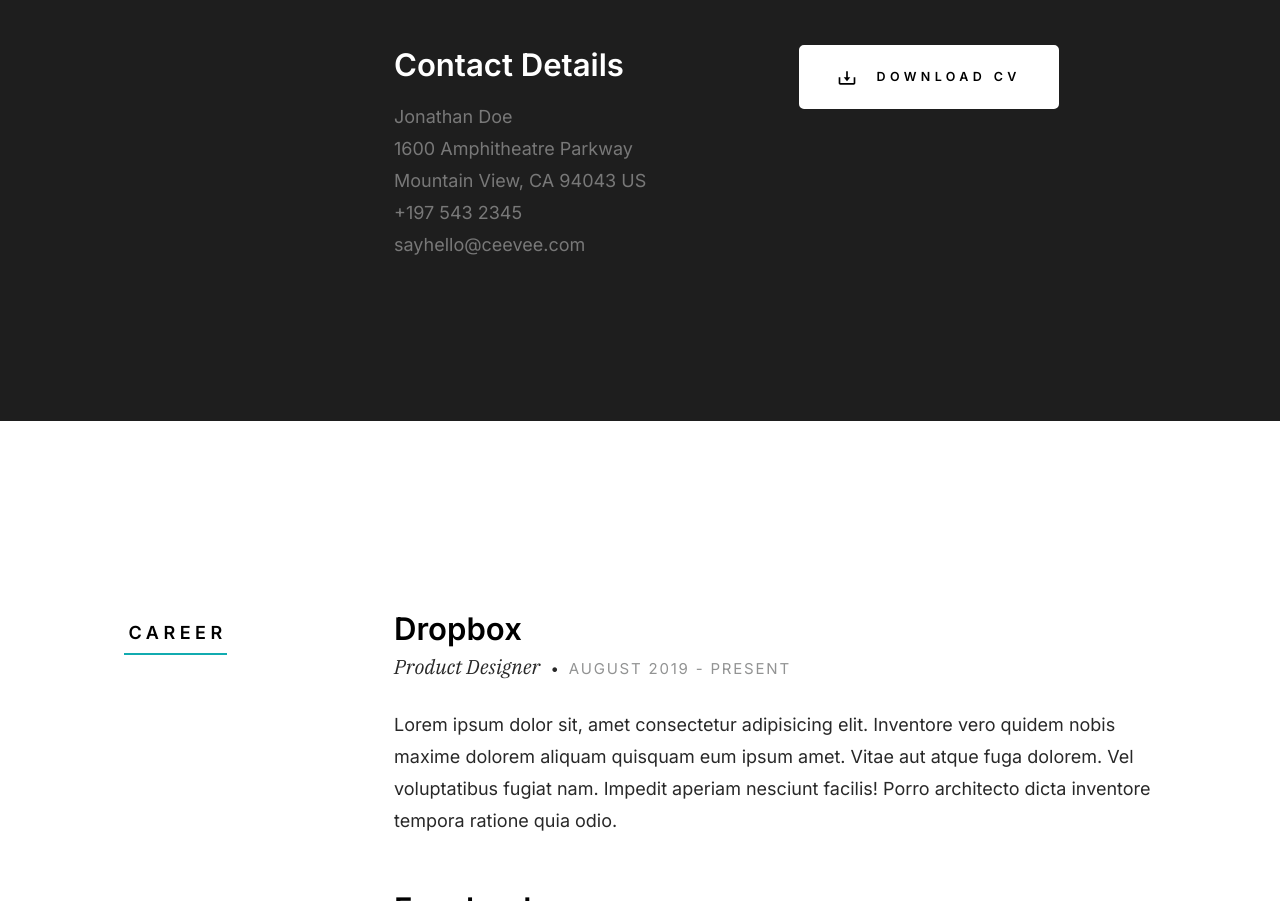
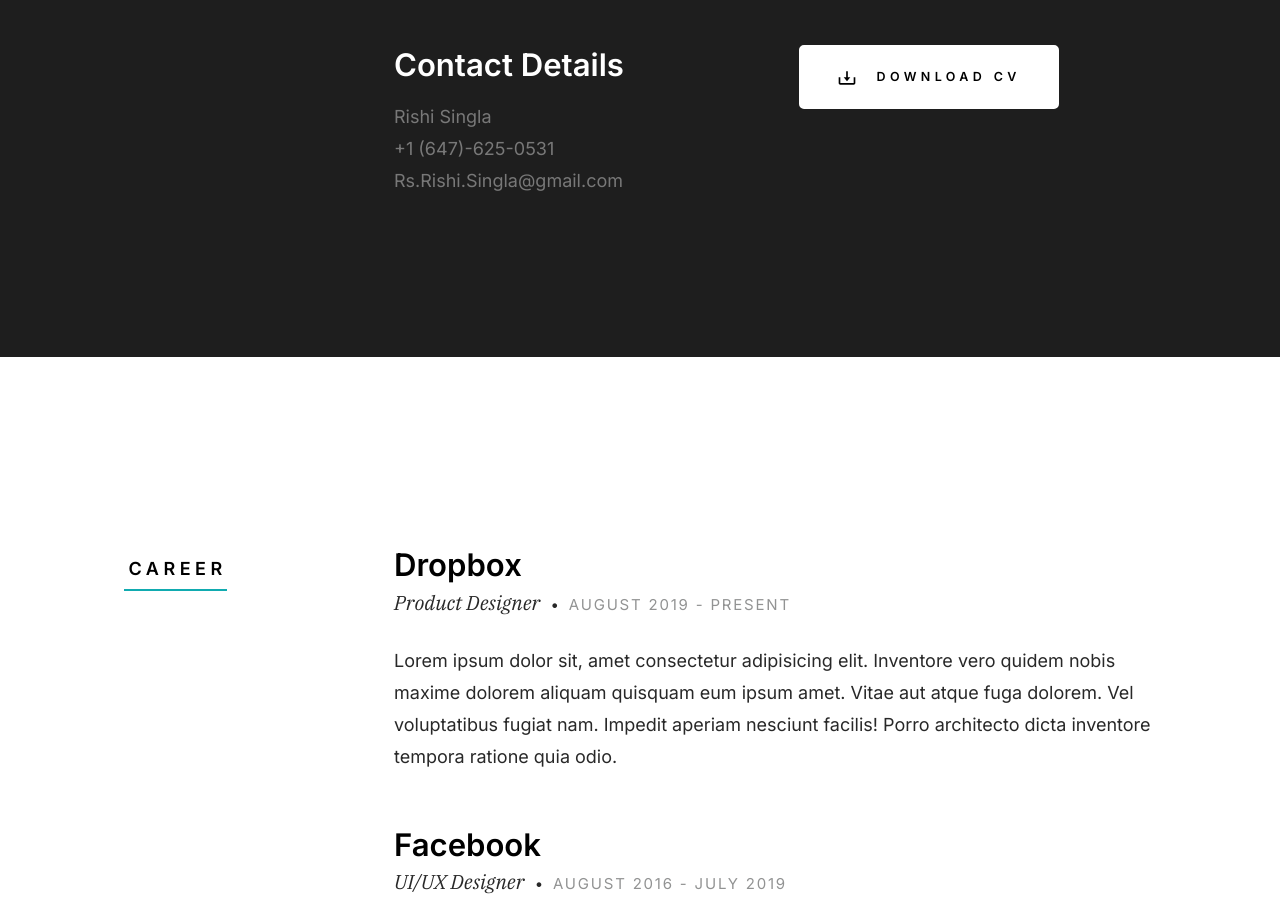
Before and after one commit to RishiSingla04/RishiSingla.me, a plain HTML site: page index.html in a window 1280 px wide. Shown: the part 1340-2241 px from the top of the page. Drawn offline with Linux system fonts and the light colour scheme.

Commit message:
Update index.html

```diff
--- a/index.html
+++ b/index.html
@@ -136,11 +136,9 @@
                         <h3>Contact Details</h3>
 
                         <p>
-                        Jonathan Doe <br>
-                        1600 Amphitheatre Parkway <br>
-                        Mountain View, CA 94043 US <br>
-                        <a href="tel:+1975432345">+197 543 2345</a> <br>
-                        <a href="mailto:#0">sayhello@ceevee.com</a>
+                        Rishi Singla <br>
+                        <a href="tel:+16476250531">+1 (647)-625-0531</a> <br>
+                        <a href="mailto:Rs.Rishi.Singla@gmail.com">Rs.Rishi.Singla@gmail.com</a>
                         </p>
 
                     </div>
```
